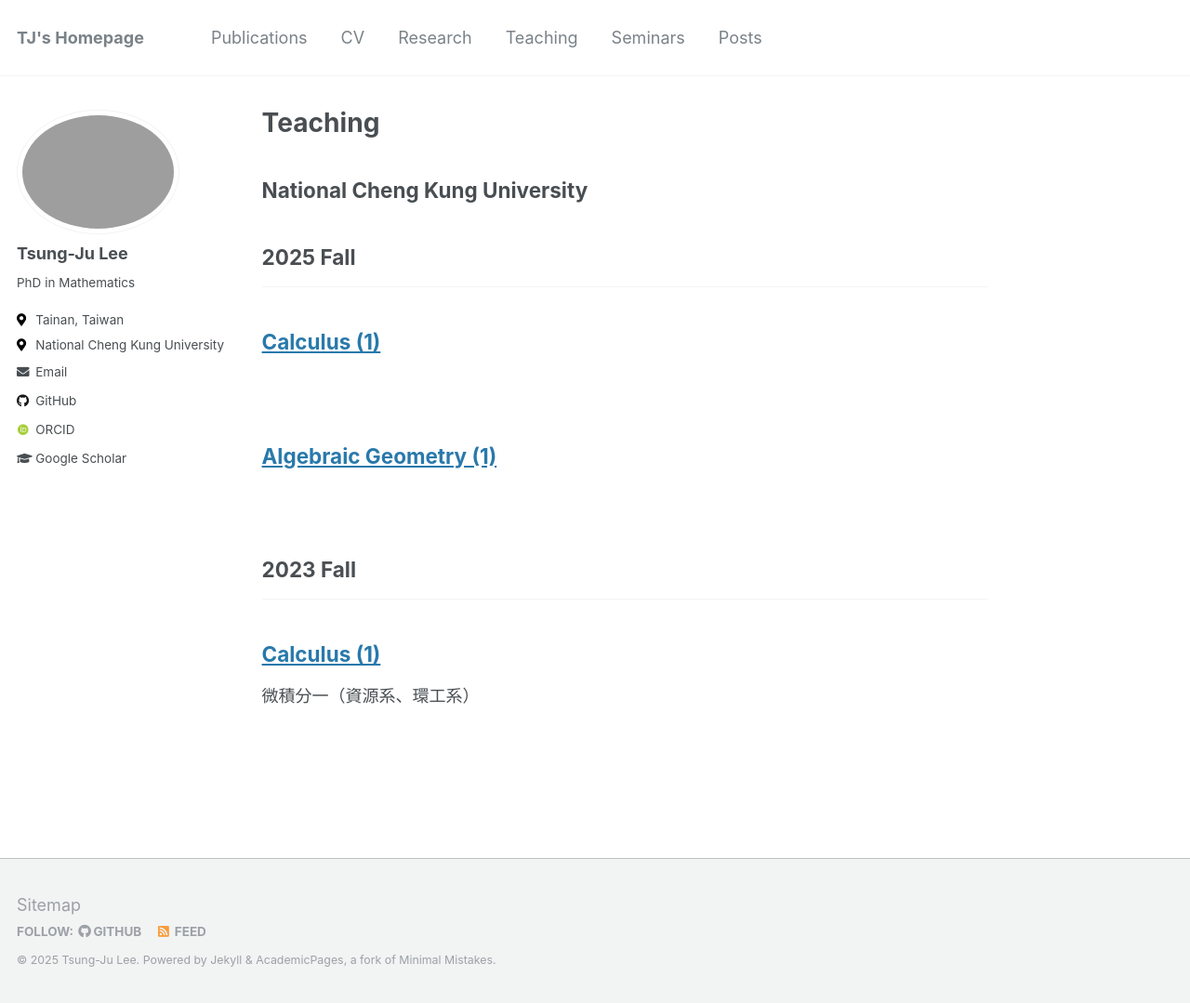
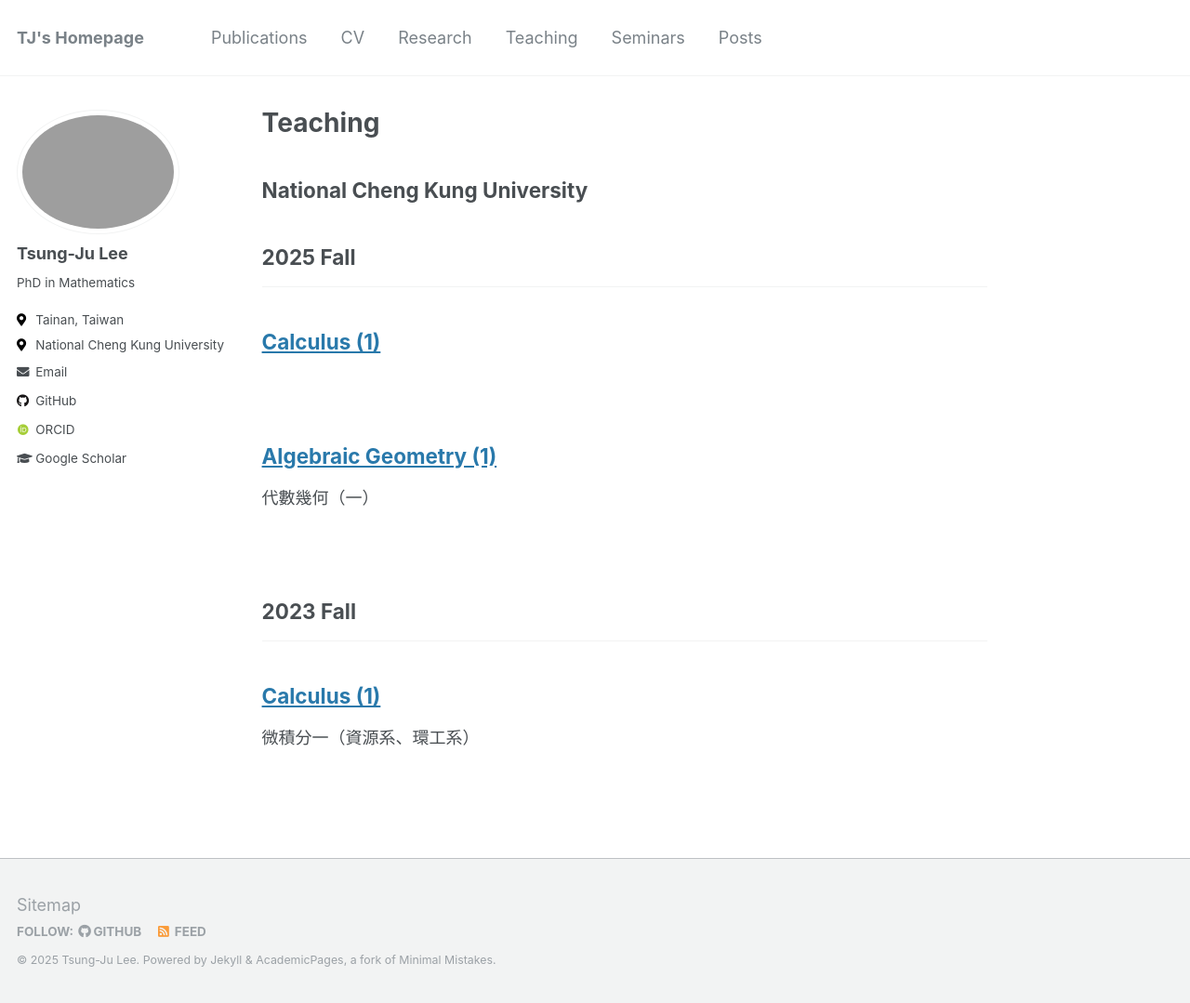
Before and after one commit to yusd24/yusd24.github.io, a Jekyll site: the page built from _pages/teaching.html, in a window 1280 px wide and 1079 px high. Shown: the whole window at 93% size. Built offline with Jekyll 4.4.1, drawn with Linux system fonts in a browser that asks for light colours; some web fonts are replaced.

Commit message:
Update 2025-fall-AG1.md

```diff
--- a/_teaching/2025-fall-AG1.md
+++ b/_teaching/2025-fall-AG1.md
@@ -3,6 +3,7 @@ title: "Algebraic Geometry (1)"
 collection: teaching
 category: 2025-fall
 type: "Graduate course"
+description: 代數幾何（一）
 permalink: /teaching/2025-fall-AG1/
 venue: "Department of Mathematics"
 date: 2025-07-01
```
